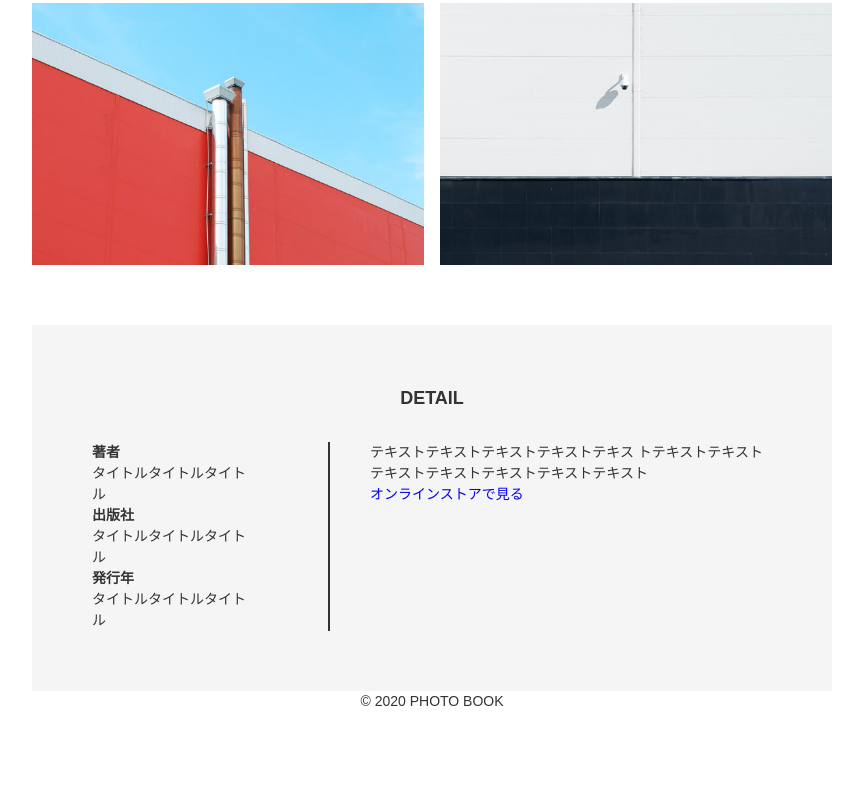
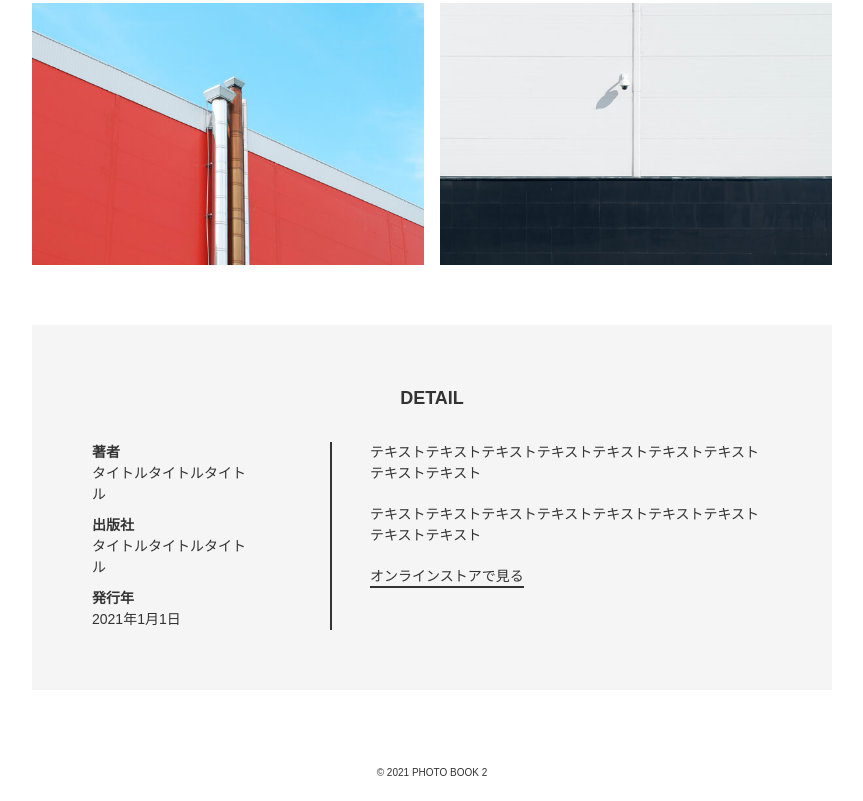
Before and after one commit to kidneee/CJ003, a plain HTML site: page index.html in a window 1280 px wide. Shown: the part 1310-2111 px from the top of the page, without its empty margins (208-1071 px from the left). Before the commit the page ends 2037 px from the top, so only its background shows below. Drawn offline with Linux system fonts and the light colour scheme.

Commit message:
PC版一旦完成

```diff
--- a/css/common.css
+++ b/css/common.css
@@ -32,6 +32,10 @@ body {
 }
 
 /* main */
+.main {
+  margin-bottom: 75px;
+}
+
 /* main-visual */
 .main-visual {
   width: 100%;
@@ -89,7 +93,11 @@ body {
 .detail__inner--left {
   border-right: 2px solid #333;
   padding-right: 71px;
-  margin-right: 40px;
+  margin-right: 38px;
+}
+
+.detail__def .def__item:not(:last-of-type) {
+  margin-bottom: 10px;
 }
 
 .detail__def .def__item--bold {
@@ -100,7 +108,21 @@ body {
   max-width: 402px;
 }
 
+.detail__desc {
+  margin-bottom: 20px;
+}
+
+.detail__link {
+  color: #333;
+  padding-bottom: 2px;
+  border-bottom: 2px solid #333;
+}
+
 /* footer */
 .footer {
   text-align: center;
 }
+
+.footer__copyright {
+  font-size: 10px;
+}
--- a/index.html
+++ b/index.html
@@ -60,11 +60,12 @@
                 </div>
                 <div class="def__item">
                   <dt class="def__item--bold">発行年</dt>
-                  <dd>タイトルタイトルタイトル</dd>
+                  <dd>2021年1月1日</dd>
                 </div>
               </dl>
               <div class="detail__inner--right">
-                <p class="detail__desc">テキストテキストテキストテキストテキス トテキストテキストテキストテキストテキストテキストテキスト</p>
+                <p class="detail__desc">テキストテキストテキストテキストテキストテキストテキストテキストテキスト</p>
+                <p class="detail__desc">テキストテキストテキストテキストテキストテキストテキストテキストテキスト</p>
                 <a href="#" class="detail__link">オンラインストアで見る</a>
               </div>
             </div>
@@ -73,7 +74,7 @@
       </main>
 
       <footer class="footer">
-        <small class="footer__copyright">&copy; 2020 PHOTO BOOK</small>
+        <small class="footer__copyright">&copy; 2021 PHOTO BOOK 2</small>
       </footer>
     </div>
   </body>
```
